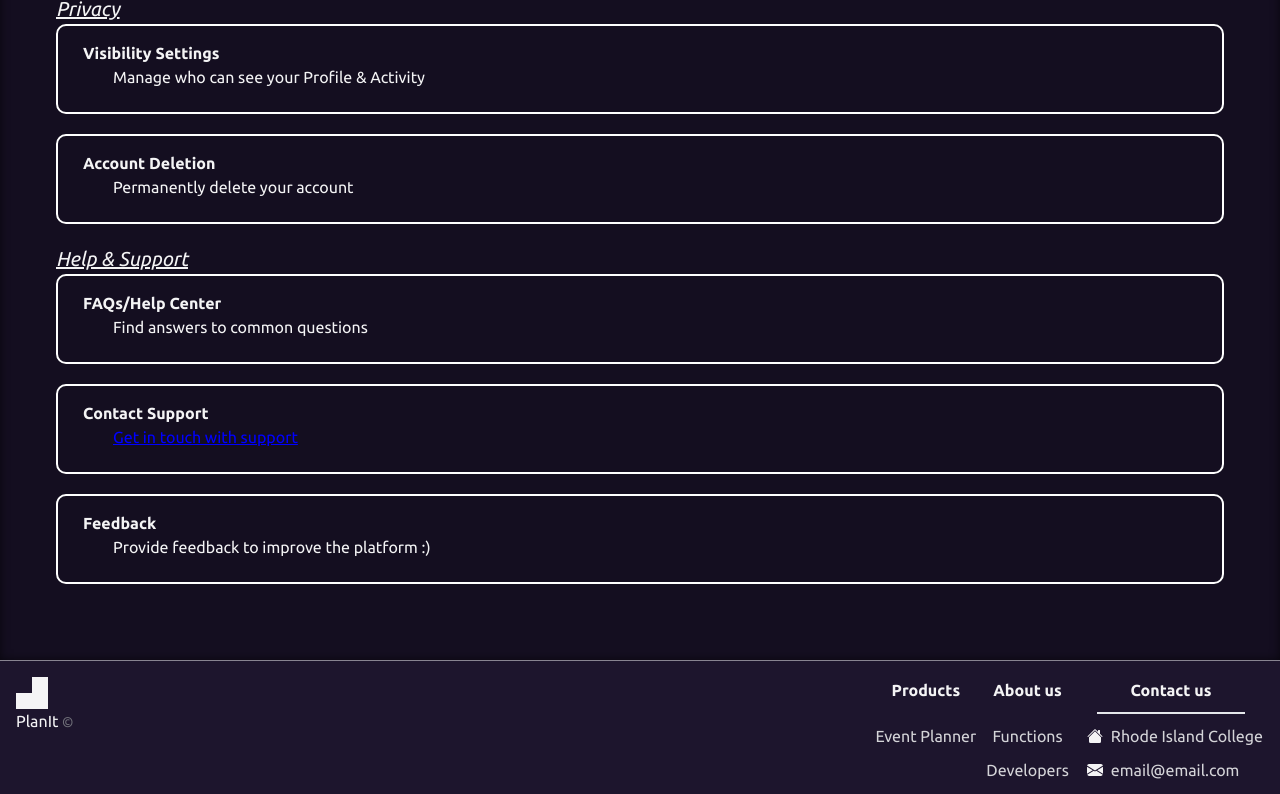
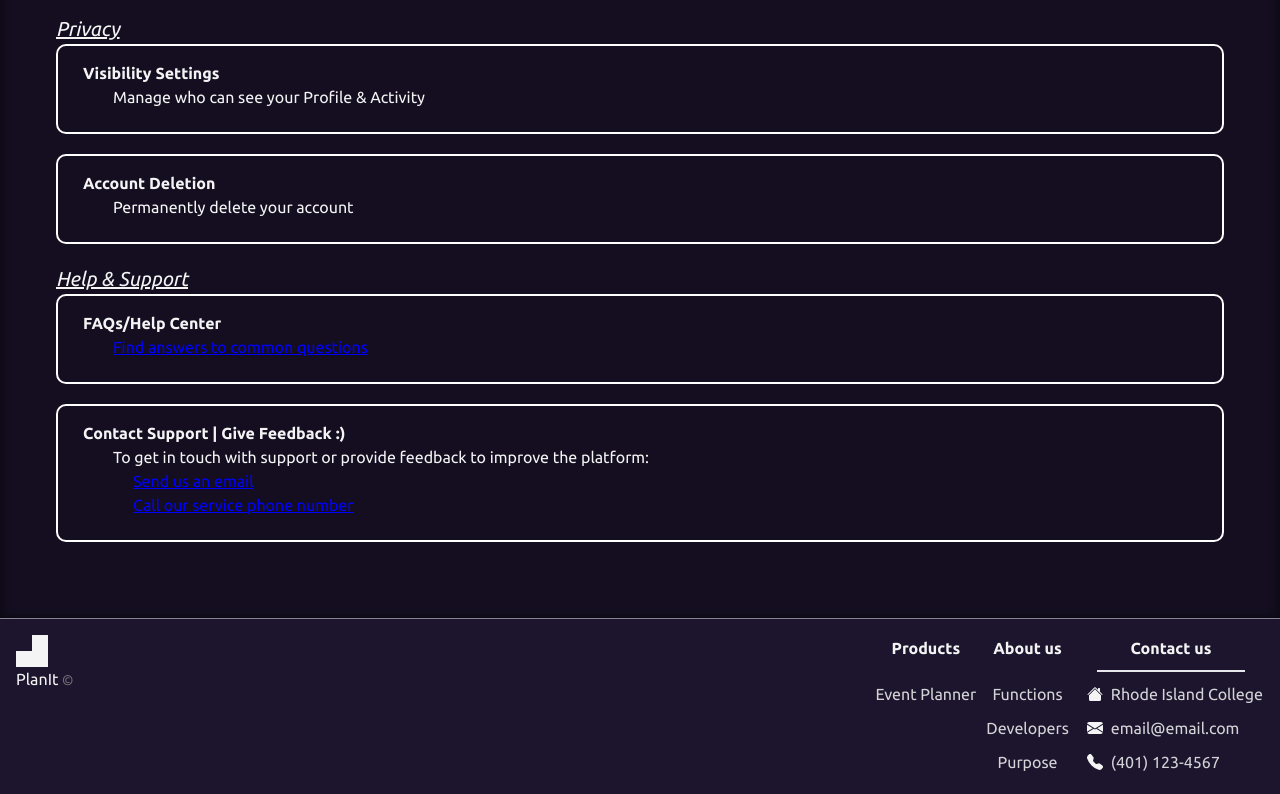
Before and after one commit to dtc105/CS-401W, a React (Vite) app in the folder App/: page /settings in a window 1280 px wide. Shown: the part 1278-2072 px from the top of the page. Built offline with nearby package versions, Linux system fonts and the light colour scheme; no server answers.

Commit message:
Update Settings.jsx

```diff
--- a/App/src/pages/Settings/Settings.jsx
+++ b/App/src/pages/Settings/Settings.jsx
@@ -1,38 +1,24 @@
 import React, { useState } from 'react';
 
-
-
 function Settings() {
-
-
-const options= [
+    const options = [
         {
-        header: {
-                name: "Account",
-        },
-
+            header: { name: "Account" },
             values: [
                 {
                     name: "Profile Info",
                     description: "Manage your account information",
                     tags: ["Name", "Email", "Profile Picture", "Phone Number"],
-
-
                 },
                 {
                     name: "Password Management",
                     description: "Change/Reset your password",
-                tags:["Change Password", "Reset Password"]
+                    tags: ["Change Password", "Reset Password"]
                 }
-        ],
-
+            ]
         },
-
         {
-        header: {
-            name: "Notifications"
-        },
-
+            header: { name: "Notifications" },
             values: [
                 {
                     name: "Default Reminders",
@@ -41,55 +27,38 @@ const options= [
                 {
                     name: "Notification Preferences",
                     description: "Choose how to receive notifications",
-                tags:["Email", "Phone Number"]
+                    tags: ["Email", "Phone Number"]
                 }
-        ],
-
+            ]
         },
-
         {
-        header: {
-            name: "Organization"
-
-        },
-
+            header: { name: "Organization" },
             values: [
                 {
                     name: "Manage Teams",
-                description:"Manage team names, images, and descriptions",
+                    description: "Manage team names, images, and descriptions",
                 },
                 {
-                name:"Add/Remove Members",
-                description:"Assign roles, manage access levels",
-
+                    name: "Add/Remove Members",
+                    description: "Assign roles, manage access levels",
+                }
+            ]
         },
-        ],
-
-    },
-
         {
-        header: {
-            name: "Security"
-        },
-
+            header: { name: "Security" },
             values: [
                 {
-                name:"Two-Factor Authentication",
+                    name: "Two-Factor Authentication",
                     description: "Enable 2FA for added security",
                 },
                 {
                     name: "Login Activity",
                     description: "View login history"
                 }
-        ],
-
+            ]
         },
-
         {
-        header: {
-            name: "Privacy"
-        },
-
+            header: { name: "Privacy" },
             values: [
                 {
                     name: "Visibility Settings",
@@ -99,104 +68,70 @@ const options= [
                     name: "Account Deletion",
                     description: "Permanently delete your account",
                 }
-        ],
-
+            ]
         },
-
         {
-        header: {
-            name: "Help & Support"
-        },
-
+            header: { name: "Help & Support" },
             values: [
                 {
                     name: "FAQs/Help Center",
-                description: "Find answers to common questions"
-            },
-            {
-                name: "Contact Support",
                     description: (
                         <span>
-                        <a href="mailto:email@email.com" style={{ color: 'blue', textDecoration: 'underline' }}>
-                        Get in touch with support
+                            <a href="/faqs" style={{ color: 'blue', textDecoration: 'underline' }}>
+                                Find answers to common questions
                             </a>
                         </span>
                     )
                 },
                 {
-                name: "Feedback",
-                description: "Provide feedback to improve the platform :)"
+                    name: "Contact Support | Give Feedback :)",
+                    description: (
+                        <span>
+                            To get in touch with support or provide feedback to improve the platform:
+                            <br />
+                            <a href="mailto:email@email.com" style={{ color: 'blue', textDecoration: 'underline', textIndent: '60px', display: 'block' }}>
+                                Send us an email
+                            </a>
+                            <a href="tel:+4011234567" style={{ color: 'blue', textDecoration: 'underline', textIndent: '60px', display: 'block' }}>
+                                Call our service phone number
+                            </a>
+                        </span>
+                    )
                 }
-
-        ],
-
+            ]
         }
     ];
 
-const [visibleOptions,setVisibleOptions]=useState(options);
+    const [visibleOptions, setVisibleOptions] = useState(options);
 
+    const onChange = (e) => {
+        e.preventDefault();
+        const value = e.target.value.trim().toLowerCase();
 
-
-    const onChange=(e)=>{
-        e.preventDefault();
-        const value=e.target.value;
-
-        console.log('value', value)
-
-
-
-        if(value.trim().length == 0) {
-
+        if (value.length === 0) {
             setVisibleOptions(options);
             return;
         }
 
-        const returnedItems = []
+        const returnedItems = options.map((option) => {
+            const filteredValues = option.values.filter((item) =>
+                item.name.toLowerCase().includes(value) ||
+                (typeof item.description === 'string' && item.description.toLowerCase().includes(value))
+            );
 
+            if (option.header.name.toLowerCase().includes(value)) {
+                return { header: option.header, values: option.values };
+            }
 
-        visibleOptions.forEach((option, index) => {
-
-            const foundOptions = option.values.filter((item) => {
-
-                return (
-                    item.name.toLocaleLowerCase().search(value.trim().toLowerCase()) !==
-                    -1 || item.description.toLocaleLowerCase().search(value.trim().toLowerCase()) !==
-                    -1
-                );
-            });
-
-            returnedItems[index] = {
-                header:{
-                    name:option.header.name,
-                },
-                values: foundOptions,
-            };
-
-            if(
-                option.header.name
-                    .toLocaleLowerCase()
-                    .search(value.trim().toLowerCase()) !== -1
-            )  {
-                returnedItems[index] = {
-                    header:{
-                        name:option.header.name,
-                    },
-                    values: options[index].values,
-                };
-            }
-        });
-
+            return filteredValues.length > 0 ? { header: option.header, values: filteredValues } : null;
+        }).filter(Boolean);
 
         setVisibleOptions(returnedItems);
     };
 
     return (
         <div>
-
-            <h1 style={{ fontSize: '48px', fontStyle: 'italic' }}>
-                User Settings
-            </h1>
-
+            <h1 style={{ fontSize: '48px', fontStyle: 'italic' }}>User Settings</h1>
             <input
                 type="text"
                 className="form-control mt-4"
@@ -211,31 +146,20 @@ const [visibleOptions,setVisibleOptions]=useState(options);
             />
             <div>
                 {visibleOptions.map((option) => (
-                    <div key={option.header.name}>
-                        <h3 style={{ fontSize: '20px', textDecoration: 'underline', fontStyle: 'italic'}}>{option.header.name}</h3>
-
+                    <div key={option.header.name} className="mt-5 mt-2">
+                        <h3 style={{ fontSize: '20px', textDecoration: 'underline', fontStyle: 'italic' }}>{option.header.name}</h3>
                         <div>
-
-
                             {option.values.map((value) => (
-                                <div key={value.name}
-
-                                style={{
+                                <div key={value.name} style={{
                                     border: '2px solid white',
                                     borderRadius: '10px',
                                     marginBottom: '20px',
                                     padding: '15px'
-
                                 }}>
-
-
-
-
-
                                     <ul className="list-group">
-                                        <li className="list-group-tem mb-2">
-                                            <h6 style={{textIndent: '10px', fontWeight: 'bold'}}>{value.name}</h6>
-                                            <p style={{textIndent: '40px'}}>{value.description}</p>
+                                        <li className="list-group-item mb-2">
+                                            <h6 style={{ textIndent: '10px', fontWeight: 'bold' }}>{value.name}</h6>
+                                            <p style={{ textIndent: '40px' }}>{value.description}</p>
                                         </li>
                                     </ul>
                                 </div>
```
Lines whose indentation alone changed are shown as unchanged.
